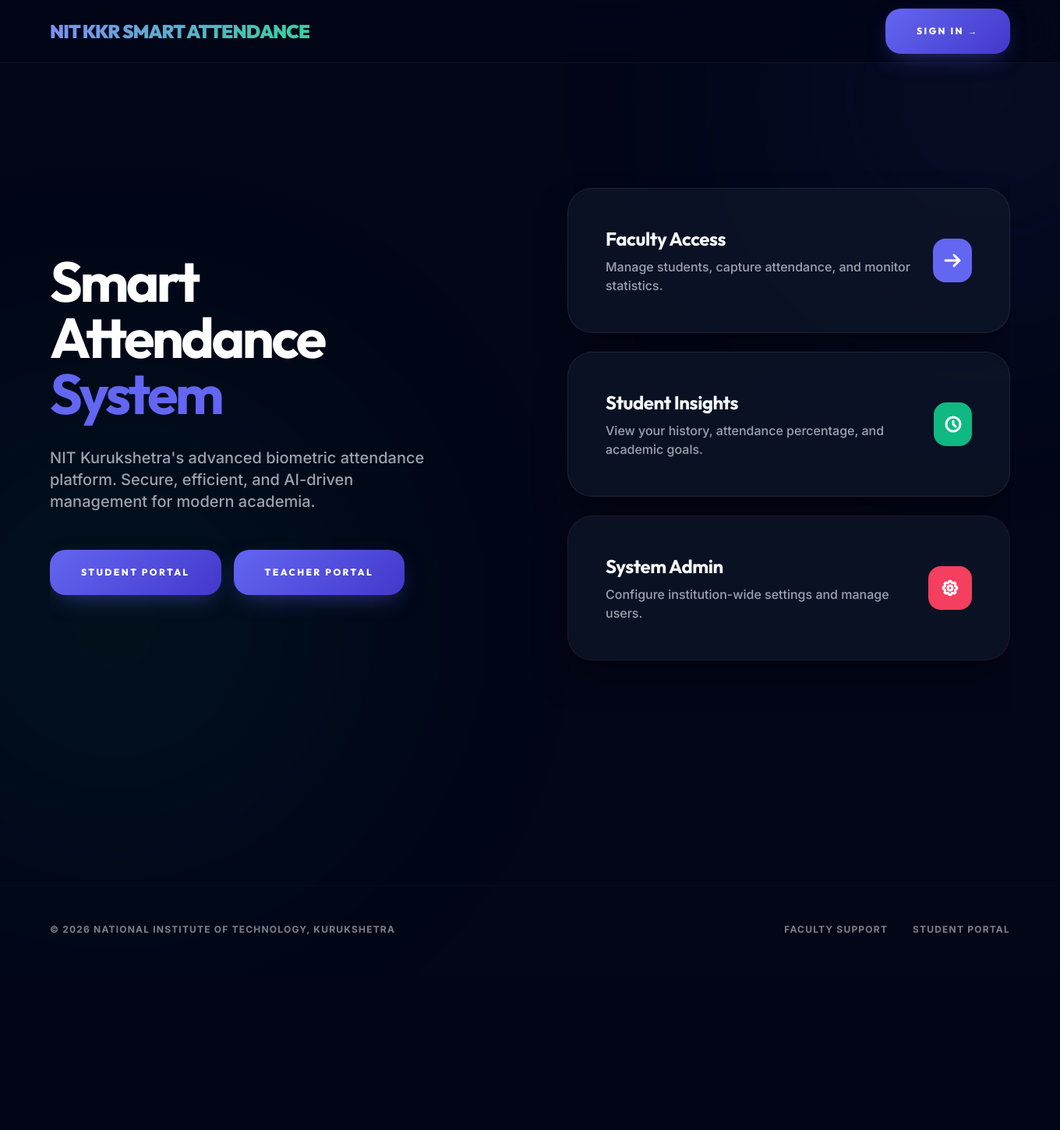
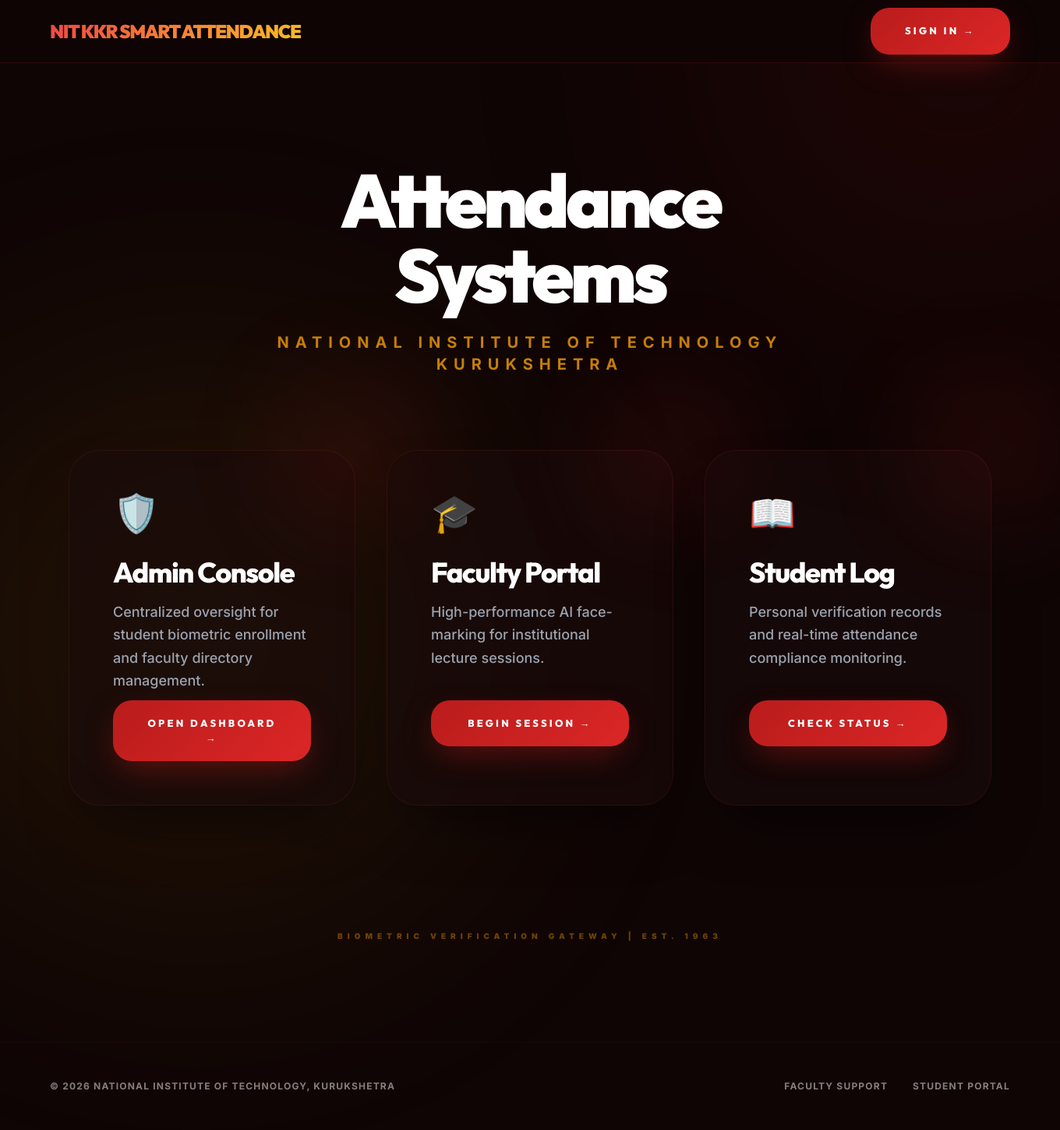
Before and after one commit to RajKumar8814/NIT_KKR_ATTENDANCE_SYSTEM, a Flask app: page / in a window 1360 px wide. Shown: the whole page at 78% size. Before the commit the page ends 1199 px from the top, so only its background shows below. Run offline with Flask 3, Linux system fonts and the light colour scheme; some libraries are stand-ins or nearby versions.

Commit message:
feat: NIT KKR Brand Heritage UI upgrade (Crimson & Gold)

```diff
--- a/routes/auth.py
+++ b/routes/auth.py
@@ -69,4 +69,4 @@
 def logout():
     session.clear()
     flash("You have been signed out successfully.", "info")
-    return redirect(url_for("auth.login"))
+    return redirect(url_for("index"))
--- a/static/css/style.css
+++ b/static/css/style.css
@@ -1,14 +1,14 @@
 @import url('https://fonts.googleapis.com/css2?family=Inter:wght@300;400;500;600;700;800;900&family=Outfit:wght@500;600;700;800;900&display=swap');
 
 :root {
-    --bg-dark: #020617; /* Slate 950 */
-    --card-bg: rgba(15, 23, 42, 0.7); /* Slate 900 w/ alpha */
-    --accent-primary: #6366f1; /* Electric Indigo */
-    --accent-secondary: #0ea5e9; /* Sky Blue */
-    --accent-success: #10b981; /* Neon Emerald */
-    --accent-danger: #f43f5e; /* Luminous Rose */
-    --text-main: #f8fafc;
-    --text-dim: #94a3b8;
+    --bg-dark: #0f0505; /* Deep NIT Midnight */
+    --card-bg: rgba(26, 10, 10, 0.6); /* Translucent Crimson-Black */
+    --accent-primary: #b91c1c; /* NIT KKR Crimson Red */
+    --accent-secondary: #fbbf24; /* Golden Harvest */
+    --accent-success: #10b981; /* Emerald */
+    --accent-danger: #ef4444; /* Alert Red */
+    --text-main: #fff7ed; /* Soft Cream White */
+    --text-dim: #a8a29e;
     --font-heading: 'Outfit', sans-serif;
     --font-body: 'Inter', sans-serif;
 }
@@ -26,52 +26,52 @@
     min-height: 100vh;
     overflow-x: hidden;
     position: relative;
-    line-height: 1.5;
+    line-height: 1.6;
 }
 
-/* Vibrant Background Blobs */
+/* Institutional Brand Blobs */
 body::before, body::after {
     content: '';
     position: fixed;
-    width: 800px;
-    height: 800px;
+    width: 900px;
+    height: 900px;
     border-radius: 50%;
-    filter: blur(140px);
+    filter: blur(150px);
     z-index: -1;
-    opacity: 0.12;
+    opacity: 0.15;
     pointer-events: none;
-    animation: blobFloat 20s infinite alternate cubic-bezier(0.45, 0, 0.55, 1);
+    animation: blobFloat 25s infinite alternate ease-in-out;
 }
 
 body::before {
-    top: -300px;
+    top: -400px;
     right: -300px;
-    background: radial-gradient(circle, var(--accent-primary), transparent 70%);
+    background: radial-gradient(circle, #b91c1c, transparent 70%); /* Crimson */
 }
 
 body::after {
-    bottom: -300px;
+    bottom: -400px;
     left: -300px;
-    background: radial-gradient(circle, var(--accent-success), transparent 70%);
-    animation-delay: -10s;
+    background: radial-gradient(circle, #fbbf24, transparent 70%); /* Gold */
+    animation-delay: -12s;
 }
 
 @keyframes blobFloat {
     from { transform: translate(0, 0) scale(1); }
-    to { transform: translate(50px, 100px) scale(1.1); }
+    to { transform: translate(120px, 80px) scale(1.1); }
 }
 
-h1, h2, h3, h4, .font-heading {
+h1, h2, h3, h4 {
     font-family: var(--font-heading);
-    letter-spacing: -0.02em;
+    letter-spacing: -0.04em;
 }
 
-/* Master Navigation */
+/* Header with Brand Integrity */
 nav {
-    background: rgba(2, 6, 23, 0.8);
-    backdrop-filter: blur(24px);
-    -webkit-backdrop-filter: blur(24px);
-    border-bottom: 1px solid rgba(255, 255, 255, 0.05);
+    background: rgba(15, 5, 5, 0.85);
+    backdrop-filter: blur(32px);
+    -webkit-backdrop-filter: blur(32px);
+    border-bottom: 1.5px solid rgba(185, 28, 28, 0.2);
     position: sticky;
     top: 0;
     z-index: 1000;
@@ -80,7 +80,7 @@
 .nav-container {
     max-width: 1400px;
     margin: 0 auto;
-    padding: 1.25rem 2rem;
+    padding: 1.25rem 2.5rem;
     display: flex;
     align-items: center;
     justify-content: space-between;
@@ -89,145 +89,118 @@
 .logo-text {
     font-size: 1.5rem;
     font-weight: 900;
-    background: linear-gradient(135deg, #818cf8, #34d399);
+    background: linear-gradient(135deg, #ef4444, #fbbf24);
     -webkit-background-clip: text;
     -webkit-text-fill-color: transparent;
-    letter-spacing: -0.04em;
+    letter-spacing: -0.06em;
     font-family: var(--font-heading);
 }
 
-/* Premium Card System */
+/* NIT Card System */
 .premium-card {
     background: var(--card-bg);
     backdrop-filter: blur(24px);
     -webkit-backdrop-filter: blur(24px);
-    border: 1px solid rgba(255, 255, 255, 0.08);
-    border-radius: 32px;
-    transition: all 0.5s cubic-bezier(0.23, 1, 0.32, 1);
-    box-shadow: 0 25px 50px -12px rgba(0, 0, 0, 0.5);
-    padding: 3rem;
+    border: 1.5px solid rgba(251, 191, 36, 0.08); /* Soft Golden Border */
+    border-radius: 40px;
+    transition: all 0.6s cubic-bezier(0.23, 1, 0.32, 1);
+    box-shadow: 0 40px 80px -30px rgba(0, 0, 0, 0.6);
+    padding: 3.5rem;
 }
 
 .premium-card:hover {
-    border-color: rgba(99, 102, 241, 0.4);
-    transform: translateY(-10px) scale(1.01);
-    box-shadow: 0 40px 80px -20px rgba(0, 0, 0, 0.7);
+    border-color: rgba(185, 28, 28, 0.4); /* Glow on Hover */
+    transform: translateY(-12px);
+    background: rgba(45, 10, 10, 0.7);
 }
 
-/* Unified Button System */
+/* Vibrant Button System */
 .btn-premium {
-    background: linear-gradient(135deg, var(--accent-primary), #4338ca);
+    background: linear-gradient(135deg, #b91c1c, #dc2626); /* Royal Crimson */
     color: white;
     font-family: var(--font-heading);
     font-weight: 800;
-    font-size: 0.75rem;
-    padding: 1.25rem 2.5rem;
-    border-radius: 20px;
+    font-size: 0.8rem;
+    padding: 1.25rem 2.75rem;
+    border-radius: 24px;
     text-transform: uppercase;
-    letter-spacing: 0.2em;
+    letter-spacing: 0.25em;
     transition: all 0.4s cubic-bezier(0.23, 1, 0.32, 1);
     border: none;
     cursor: pointer;
-    display: inline-flex;
-    align-items: center;
-    justify-content: center;
-    gap: 0.75rem;
-    box-shadow: 0 10px 30px -10px rgba(99, 102, 241, 0.5);
+    box-shadow: 0 15px 40px -10px rgba(185, 28, 28, 0.5);
 }
 
 .btn-premium:hover {
-    transform: translateY(-4px);
-    box-shadow: 0 20px 40px -15px rgba(99, 102, 241, 0.7);
+    transform: translateY(-5px);
+    box-shadow: 0 25px 50px -15px rgba(185, 28, 28, 0.7);
     filter: brightness(1.2);
 }
 
 .btn-danger {
-    background: linear-gradient(135deg, var(--accent-danger), #be123c) !important;
-    box-shadow: 0 10px 30px -10px rgba(244, 63, 94, 0.5) !important;
+    background: linear-gradient(135deg, #44403c, #292524) !important;
+    border: 1px solid rgba(251, 191, 36, 0.2) !important;
+    box-shadow: none !important;
 }
 
 .btn-danger:hover {
-    box-shadow: 0 20px 40px -15px rgba(244, 63, 94, 0.7) !important;
+    background: #b91c1c !important;
+    color: white !important;
+    border-color: transparent !important;
 }
 
-/* High Fidelity Tables */
-.premium-table {
-    width: 100%;
-    border-collapse: separate;
-    border-spacing: 0 1rem;
-}
-
+/* Institutional Tables */
 .premium-table th {
-    padding: 1rem 2.5rem;
-    text-align: left;
-    color: var(--text-dim);
-    font-size: 0.7rem;
+    padding: 1.5rem 2.5rem;
+    color: var(--accent-secondary); /* Bold Gold */
+    font-size: 0.75rem;
     font-weight: 900;
     text-transform: uppercase;
-    letter-spacing: 0.2em;
+    letter-spacing: 0.3em;
+    border-bottom: 2px solid rgba(185, 28, 28, 0.2);
 }
 
 .premium-table tr td {
-    background: rgba(255, 255, 255, 0.02);
-    padding: 2rem 2.5rem;
-    border-top: 1px solid rgba(255, 255, 255, 0.05);
-    border-bottom: 1px solid rgba(255, 255, 255, 0.05);
-    transition: all 0.3s ease;
-}
-
-.premium-table tr td:first-child {
-    border-left: 1px solid rgba(255, 255, 255, 0.05);
-    border-radius: 24px 0 0 24px;
-}
-
-.premium-table tr td:last-child {
-    border-right: 1px solid rgba(255, 255, 255, 0.05);
-    border-radius: 0 24px 24px 0;
+    background: rgba(255, 255, 255, 0.01);
+    padding: 2.25rem 2.5rem;
+    border-bottom: 1px solid rgba(185, 28, 28, 0.1);
 }
 
 .premium-table tr:hover td {
-    background: rgba(255, 255, 255, 0.05);
-    border-color: rgba(255, 255, 255, 0.1);
+    background: rgba(185, 28, 28, 0.05);
 }
 
-/* Interactive Inputs */
+/* Elegant Inputs */
 input, select {
-    background: rgba(255, 255, 255, 0.03) !important;
-    border: 1px solid rgba(255, 255, 255, 0.1) !important;
+    background: rgba(255, 255, 255, 0.02) !important;
+    border: 1.5px solid rgba(185, 28, 28, 0.15) !important;
+    border-radius: 20px !important;
     color: white !important;
-    transition: all 0.3s ease !important;
+    padding-left: 1.75rem !important;
+    transition: all 0.4s ease !important;
 }
 
 input:focus, select:focus {
-    border-color: var(--accent-primary) !important;
-    box-shadow: 0 0 0 4px rgba(99, 102, 241, 0.2) !important;
-    background: rgba(255, 255, 255, 0.06) !important;
+    border-color: var(--accent-secondary) !important;
+    box-shadow: 0 0 0 5px rgba(251, 191, 36, 0.1) !important;
 }
 
-/* Modal System - No Overlap */
-.fixed.inset-0 {
-    padding-top: 5rem;
-    padding-bottom: 5rem;
-    overflow-y: auto;
+/* Home Portal Specific Icons */
+.portal-icon {
+    font-size: 3rem;
+    margin-bottom: 2rem;
+    display: inline-block;
+    background: linear-gradient(135deg, #b91c1c, #fbbf24);
+    -webkit-background-clip: text;
+    -webkit-text-fill-color: transparent;
 }
 
 /* Animations */
-@keyframes fadeIn {
-    from { opacity: 0; transform: translateY(30px); }
-    to { opacity: 1; transform: translateY(0); }
+.animate-fade {
+    animation: fadeIn 1s cubic-bezier(0.23, 1, 0.32, 1) forwards;
 }
 
-.animate-fade {
-    animation: fadeIn 0.8s cubic-bezier(0.23, 1, 0.32, 1) forwards;
+@keyframes fadeIn {
+    from { opacity: 0; transform: scale(0.99) translateY(30px); }
+    to { opacity: 1; transform: scale(1) translateY(0); }
 }
-
-/* Utility Blobs */
-.blob {
-    position: absolute;
-    width: 200px;
-    height: 200px;
-    background: var(--accent-primary);
-    filter: blur(80px);
-    opacity: 0.2;
-    z-index: -1;
-}
--- a/templates/home.html
+++ b/templates/home.html
@@ -1,48 +1,43 @@
 {% extends "base.html" %}
 {% block content %}
-<div class="relative overflow-hidden pt-32 pb-64 animate-fade">
-    <div class="lg:mx-auto lg:grid lg:max-w-7xl lg:grid-cols-2 lg:items-center lg:gap-24">
-        <div class="px-6 lg:px-0">
-            <h1 class="text-7xl font-bold tracking-tighter text-white mb-8">Smart <br> Attendance <br> <span class="text-indigo-500">System</span></h1>
-            <p class="text-xl text-gray-400 font-medium mb-12 max-w-lg">NIT Kurukshetra's advanced biometric attendance platform. Secure, efficient, and AI-driven management for modern academia.</p>
+<div class="py-24 animate-fade">
+    <div class="text-center mb-24 max-w-4xl mx-auto">
+        <h1 class="text-8xl font-black tracking-tighter text-white mb-6 leading-none">Attendance <br> Systems</h1>
+        <p class="text-xl font-bold text-amber-500/80 uppercase tracking-[0.4em] font-heading">National Institute of Technology Kurukshetra</p>
+    </div>
 
-            <div class="flex gap-4">
-                <a href="{{ url_for('auth.login', role='student') }}" class="btn-premium">Student Portal</a>
-                <a href="{{ url_for('auth.login', role='teacher') }}" class="btn-premium bg-white/5 border border-white/10 hover:bg-white/10">Teacher Portal</a>
-            </div>
-        </div>
+    <!-- NIT KKR Brand Entrance Portals -->
+    <div class="grid grid-cols-1 md:grid-cols-3 gap-10 max-w-7xl mx-auto px-6">
+        <!-- Admin Access (Crimson Theme) -->
+        <a href="{{ url_for('auth.login', role='admin') }}" class="premium-card group border-red-500/10 hover:border-red-500/40 relative">
+            <div class="absolute -top-24 -right-24 w-48 h-48 bg-red-600/10 blur-3xl rounded-full group-hover:bg-red-600/20 transition-all"></div>
+            <div class="text-5xl mb-8 group-hover:scale-110 transition-transform origin-left">🛡️</div>
+            <h2 class="text-4xl font-extrabold text-white mb-4 group-hover:text-red-500 transition-colors">Admin Console</h2>
+            <p class="text-gray-400 font-medium mb-12 h-20 text-lg leading-relaxed">Centralized oversight for student biometric enrollment and faculty directory management.</p>
+            <div class="btn-premium w-full text-center">Open Dashboard →</div>
+        </a>
 
-        <div class="mt-16 lg:mt-0 grid grid-cols-1 gap-6">
-            <div class="premium-card p-12 flex items-center justify-between group">
-                <div>
-                    <h3 class="text-2xl font-bold mb-2">Faculty Access</h3>
-                    <p class="text-gray-400 font-medium">Manage students, capture attendance, and monitor statistics.</p>
-                </div>
-                <a href="{{ url_for('auth.login', role='teacher') }}" class="h-14 w-14 bg-indigo-500 rounded-2xl flex items-center justify-center group-hover:scale-110 transition-transform">
-                    <svg class="h-6 w-6 text-white" fill="none" stroke="currentColor" viewBox="0 0 24 24"><path stroke-linecap="round" stroke-linejoin="round" stroke-width="3" d="M14 5l7 7m0 0l-7 7m7-7H3"/></svg>
-                </a>
-            </div>
+        <!-- Teacher Access (Crimson Theme) -->
+        <a href="{{ url_for('auth.login', role='teacher') }}" class="premium-card group border-red-500/10 hover:border-red-500/40 relative">
+            <div class="absolute -top-24 -right-24 w-48 h-48 bg-red-600/10 blur-3xl rounded-full group-hover:bg-red-600/20 transition-all"></div>
+            <div class="text-5xl mb-8 group-hover:scale-110 transition-transform origin-left">🎓</div>
+            <h2 class="text-4xl font-extrabold text-white mb-4 group-hover:text-red-500 transition-colors">Faculty Portal</h2>
+            <p class="text-gray-400 font-medium mb-12 h-20 text-lg leading-relaxed">High-performance AI face-marking for institutional lecture sessions.</p>
+            <div class="btn-premium w-full text-center">Begin Session →</div>
+        </a>
 
-            <div class="premium-card p-12 flex items-center justify-between group">
-                <div>
-                    <h3 class="text-2xl font-bold mb-2">Student Insights</h3>
-                    <p class="text-gray-400 font-medium">View your history, attendance percentage, and academic goals.</p>
-                </div>
-                <a href="{{ url_for('auth.login', role='student') }}" class="h-14 w-14 bg-emerald-500 rounded-2xl flex items-center justify-center group-hover:scale-110 transition-transform">
-                    <svg class="h-6 w-6 text-white" fill="none" stroke="currentColor" viewBox="0 0 24 24"><path stroke-linecap="round" stroke-linejoin="round" stroke-width="3" d="M12 8v4l3 3m6-3a9 9 0 11-18 0 9 9 0 0118 0z"/></svg>
-                </a>
-            </div>
+        <!-- Student Access (Crimson Theme) -->
+        <a href="{{ url_for('auth.login', role='student') }}" class="premium-card group border-red-500/10 hover:border-red-500/40 relative">
+            <div class="absolute -top-24 -right-24 w-48 h-48 bg-red-600/10 blur-3xl rounded-full group-hover:bg-red-600/20 transition-all"></div>
+            <div class="text-5xl mb-8 group-hover:scale-110 transition-transform origin-left">📖</div>
+            <h2 class="text-4xl font-extrabold text-white mb-4 group-hover:text-red-500 transition-colors">Student Log</h2>
+            <p class="text-gray-400 font-medium mb-12 h-20 text-lg leading-relaxed">Personal verification records and real-time attendance compliance monitoring.</p>
+            <div class="btn-premium w-full text-center">Check Status →</div>
+        </a>
+    </div>
 
-            <div class="premium-card p-12 flex items-center justify-between group border-rose-500/10">
-                <div>
-                    <h3 class="text-2xl font-bold mb-2">System Admin</h3>
-                    <p class="text-gray-400 font-medium">Configure institution-wide settings and manage users.</p>
-                </div>
-                <a href="{{ url_for('auth.login', role='admin') }}" class="h-14 w-14 bg-rose-500 rounded-2xl flex items-center justify-center group-hover:scale-110 transition-transform">
-                    <svg class="h-6 w-6 text-white" fill="none" stroke="currentColor" viewBox="0 0 24 24"><path stroke-linecap="round" stroke-linejoin="round" stroke-width="3" d="M10.325 4.317c.426-1.756 2.924-1.756 3.35 0a1.724 1.724 0 002.573 1.066c1.543-.94 3.31.826 2.37 2.37a1.724 1.724 0 001.065 2.572c1.756.426 1.756 2.924 0 3.35a1.724 1.724 0 00-1.066 2.573c.94 1.543-.826 3.31-2.37 2.37a1.724 1.724 0 00-2.572 1.065c-.426 1.756-2.924 1.756-3.35 0a1.724 1.724 0 00-2.573-1.066c-1.543.94-3.31-.826-2.37-2.37a1.724 1.724 0 00-1.065-2.572c-1.756-.426-1.756-2.924 0-3.35a1.724 1.724 0 001.066-2.573c-.94-1.543.826-3.31 2.37-2.37a1.724 1.724 0 002.572-1.065z"/><path stroke-linecap="round" stroke-linejoin="round" stroke-width="3" d="M15 12a3 3 0 11-6 0 3 3 0 016 0z"/></svg>
-                </a>
-            </div>
-        </div>
+    <div class="mt-40 text-center">
+        <p class="text-[10px] font-black text-amber-500/40 uppercase tracking-[0.6em]">Biometric Verification Gateway | Est. 1963</p>
     </div>
 </div>
 {% endblock %}
```
Also changed, not shown: templates/login.html (+29 -17 lines).
